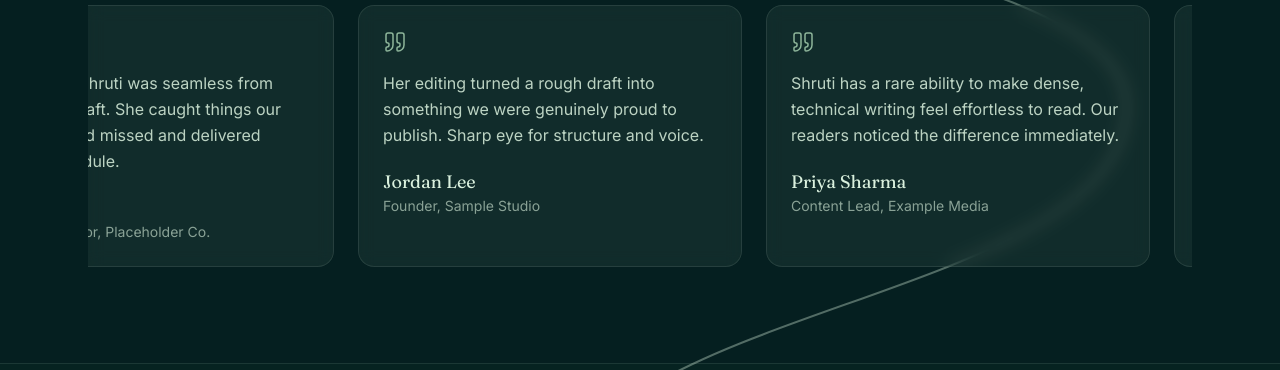
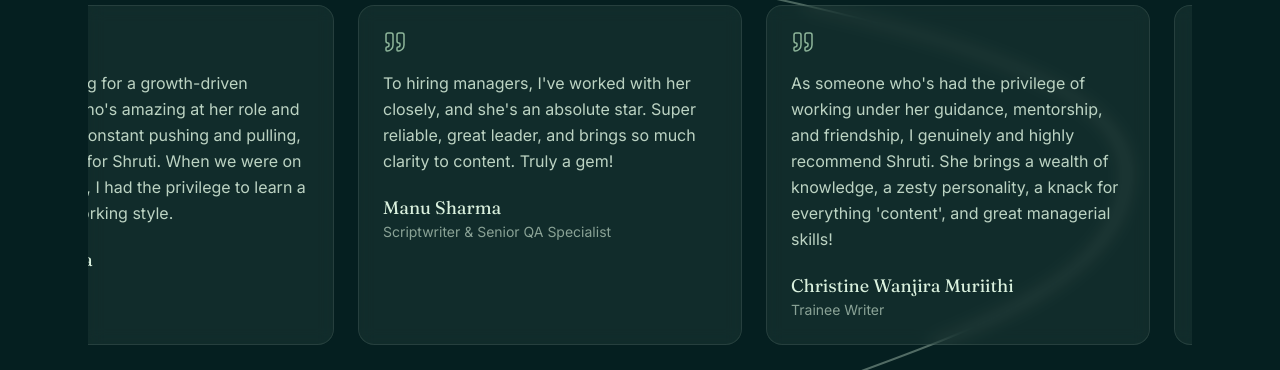
Before and after one commit to AwwwRyan/ShrutiShahuPortfolio, a Next.js app: page / in a window 1280 px wide. Shown: the part 2286-2656 px from the top of the page. Built offline with nearby package versions, Linux system fonts and the light colour scheme; no server answers; the database is empty.

Commit message:
Replace dummy testimonials with real ones
Sonia Sharma, Manu Sharma, Christine Wanjira Muriithi — verbatim quotes
from real former colleagues.

Co-Authored-By: Claude Sonnet 5 <noreply@anthropic.com>

```diff
--- a/src/components/home/TestimonialsSection.tsx
+++ b/src/components/home/TestimonialsSection.tsx
@@ -1,40 +1,24 @@
 import { Motif } from '@/components/decor/Motif';
 import { TestimonialsCarousel, type Testimonial } from './TestimonialsCarousel';
 
-/**
- * Placeholder copy — swap for real testimonials once Shruti sends them over.
- * Names/designations/testimony text below are all dummy data, not real clients.
- */
 const TESTIMONIALS: Testimonial[] = [
   {
-    name: 'Alex Morgan',
-    designation: 'Marketing Director, Placeholder Co.',
+    name: 'Sonia Sharma',
+    designation: 'Senior Editor',
     testimony:
-      "Working with Shruti was seamless from brief to final draft. She caught things our whole team had missed and delivered ahead of schedule.",
+      "If you're looking for a growth-driven professional who's amazing at her role and doesn't need constant pushing and pulling, you're looking for Shruti. When we were on the same team, I had the privilege to learn a lot from her working style.",
   },
   {
-    name: 'Jordan Lee',
-    designation: 'Founder, Sample Studio',
+    name: 'Manu Sharma',
+    designation: 'Scriptwriter & Senior QA Specialist',
     testimony:
-      "Her editing turned a rough draft into something we were genuinely proud to publish. Sharp eye for structure and voice.",
+      "To hiring managers, I've worked with her closely, and she's an absolute star. Super reliable, great leader, and brings so much clarity to content. Truly a gem!",
   },
   {
-    name: 'Priya Sharma',
-    designation: 'Content Lead, Example Media',
+    name: 'Christine Wanjira Muriithi',
+    designation: 'Trainee Writer',
     testimony:
-      "Shruti has a rare ability to make dense, technical writing feel effortless to read. Our readers noticed the difference immediately.",
-  },
-  {
-    name: 'Sam Whitfield',
-    designation: 'Editor-in-Chief, Demo Publication',
-    testimony:
-      "Reliable, thoughtful, and fast — exactly what you want from a manuscript editor on a tight deadline.",
-  },
-  {
-    name: 'Taylor Brooks',
-    designation: 'Academic Researcher',
-    testimony:
-      "She understood the nuance of my argument better than I'd explained it myself. The final paper was so much stronger for it.",
+      "As someone who's had the privilege of working under her guidance, mentorship, and friendship, I genuinely and highly recommend Shruti. She brings a wealth of knowledge, a zesty personality, a knack for everything 'content', and great managerial skills!",
   },
 ];
 
```
Also changed, not shown: 1 other file (tests, documents, lock files or other folders).
